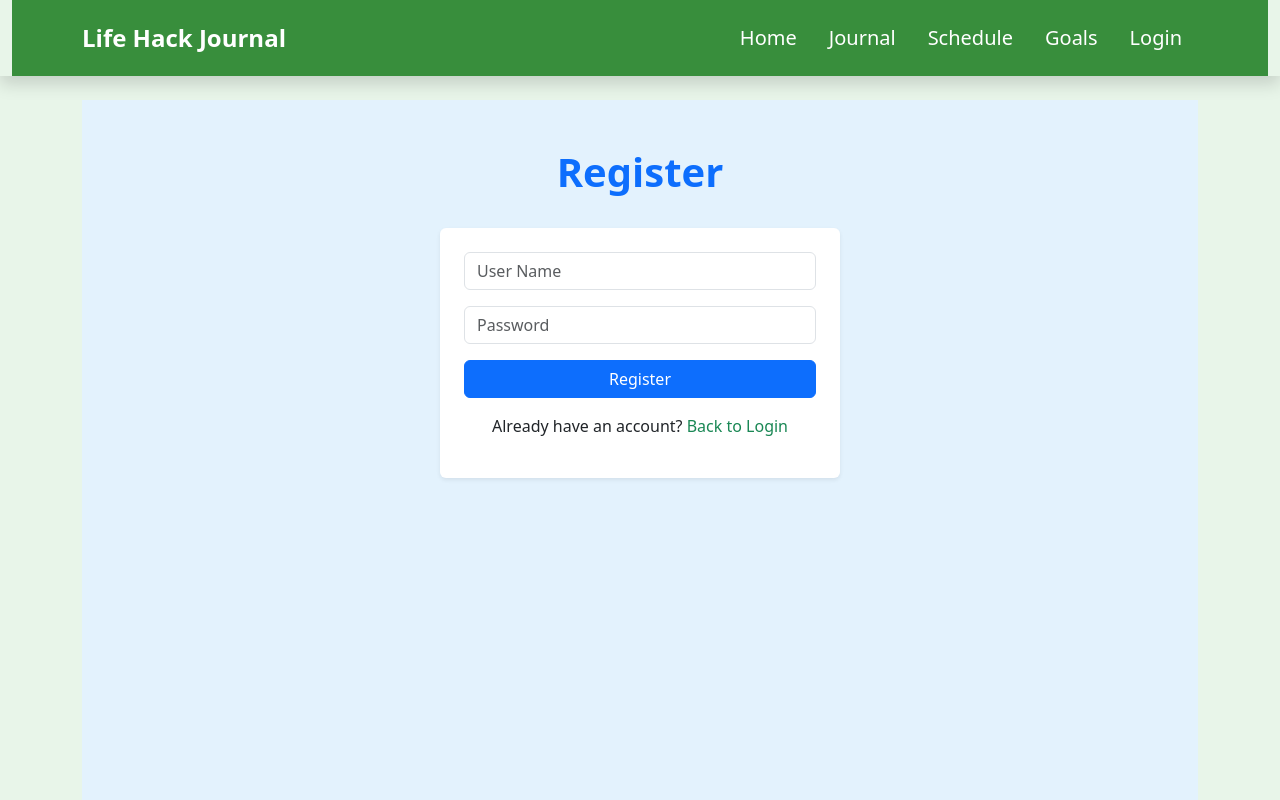
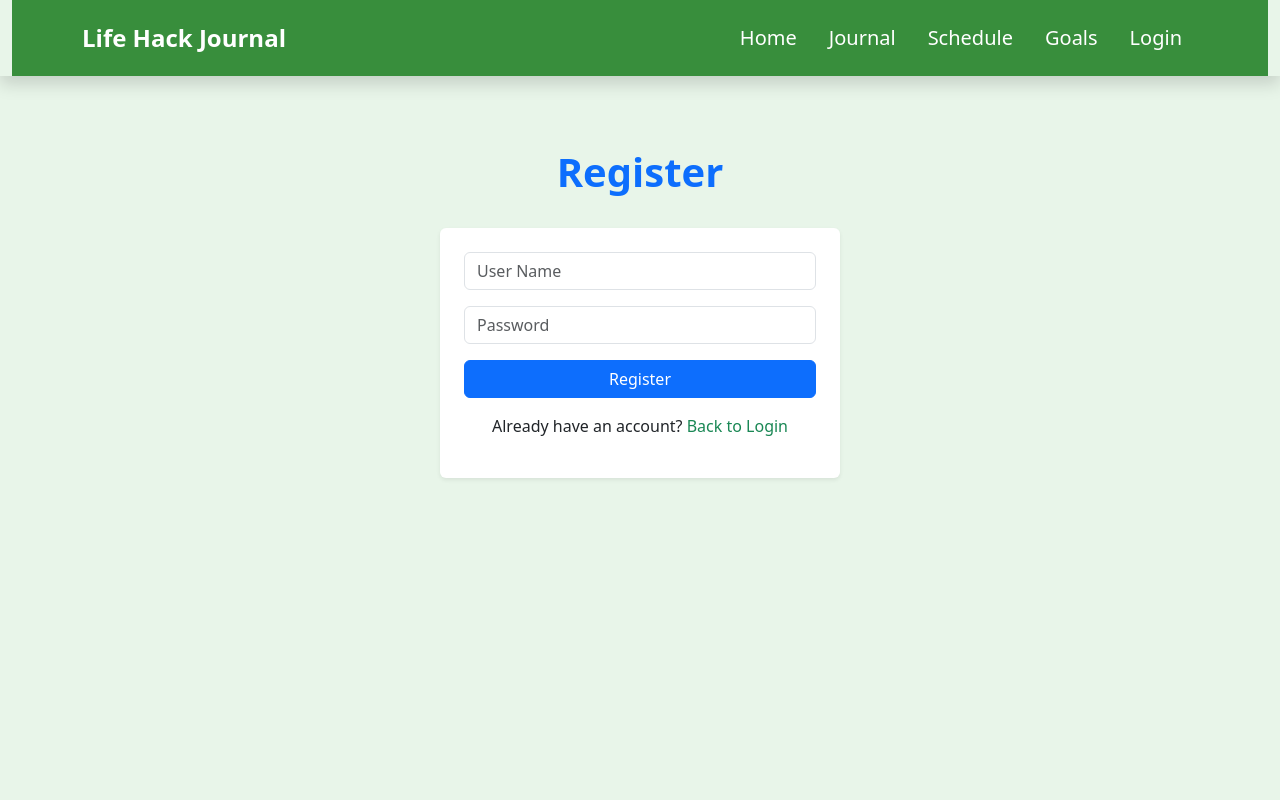
Before and after one commit to rikushiraiwa/startup, a React (Vite) app: page /register in a window 1280 px wide. Shown: the top 800 px of the page. Built offline with nearby package versions, Linux system fonts and the light colour scheme.

Commit message:
Commit10

```diff
--- a/src/pages/Register.jsx
+++ b/src/pages/Register.jsx
@@ -38,7 +38,7 @@ export default function Register() {
     };
 
     return (
-        <div className="container-fluid min-vh-100 d-flex flex-column align-items-center py-5" style={{ backgroundColor: "#E3F2FD" }}>
+        <div className="container-fluid min-vh-100 d-flex flex-column align-items-center py-5">
             <header className="text-center mb-4">
                 <h1 className="text-primary fw-bold">Register</h1>
             </header>
@@ -74,4 +74,5 @@ export default function Register() {
             </Container>
         </div>
     );
+
 }
```
